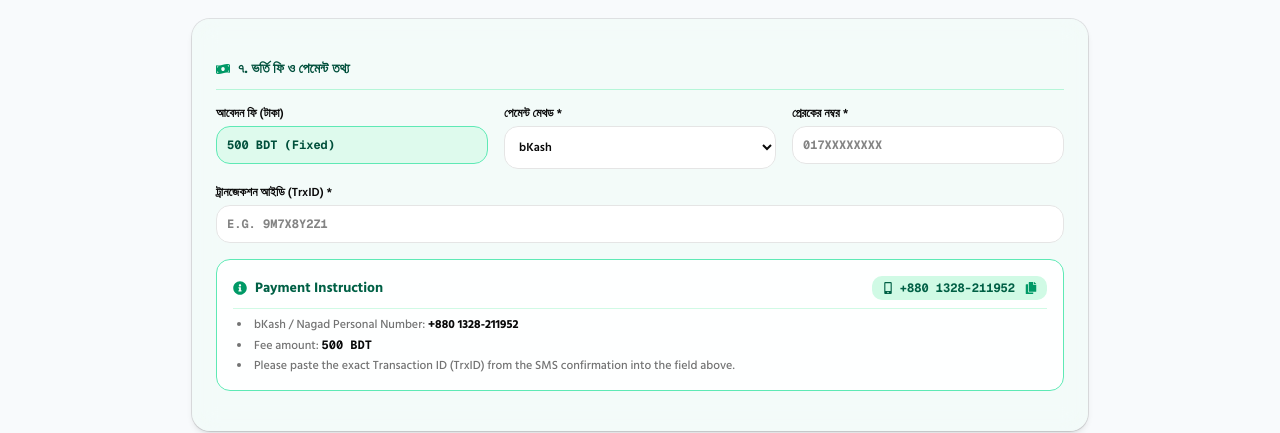
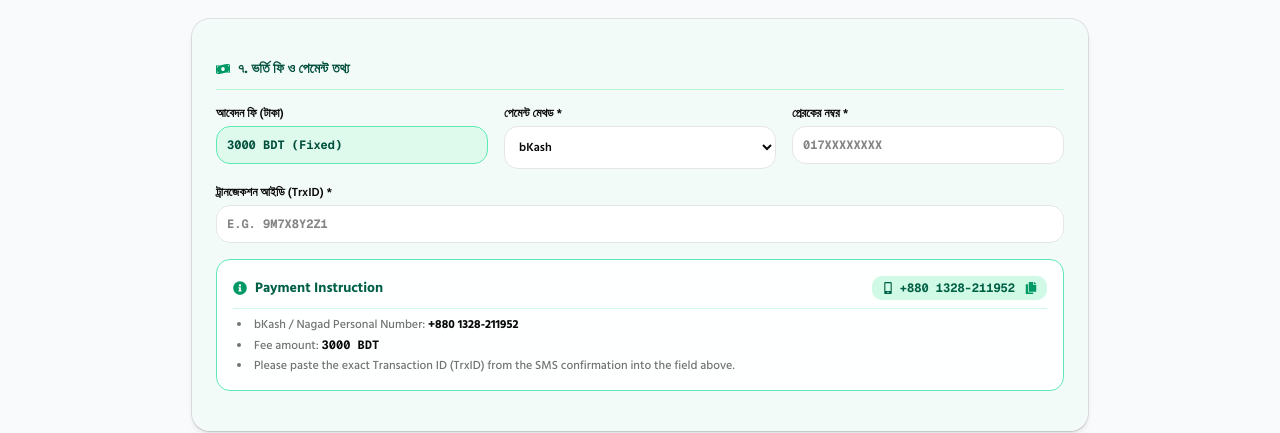
Before and after one commit to Shahil-Dev/Al-Iman-School-Frontend, a Next.js app: page /admission in a window 1280 px wide. Shown: the part 2620-3053 px from the top of the page. Built offline with nearby package versions, Linux system fonts and the light colour scheme; no server answers.

Commit message:
Updated Addmition Fee

```diff
--- a/src/app/admission/page.tsx
+++ b/src/app/admission/page.tsx
@@ -1324,7 +1324,7 @@ const handleImageFileChange = (e: React.ChangeEvent<HTMLInputElement>) => {
                     type="text"
                     readOnly
                     disabled
-                    value="500 BDT (Fixed)"
+                    value="3000 BDT (Fixed)"
                     className="w-full p-2.5 rounded-xl border border-emerald-300 dark:border-emerald-800 bg-emerald-100/60 dark:bg-emerald-950/60 text-emerald-900 dark:text-emerald-300 font-bold font-mono cursor-not-allowed"
                   />
                 </div>
@@ -1421,7 +1421,7 @@ const handleImageFileChange = (e: React.ChangeEvent<HTMLInputElement>) => {
                   <li>
                     Fee amount:{" "}
                     <span className="font-mono font-bold text-foreground">
-                      500 BDT
+                      3000 BDT
                     </span>
                   </li>
                   <li>
```
